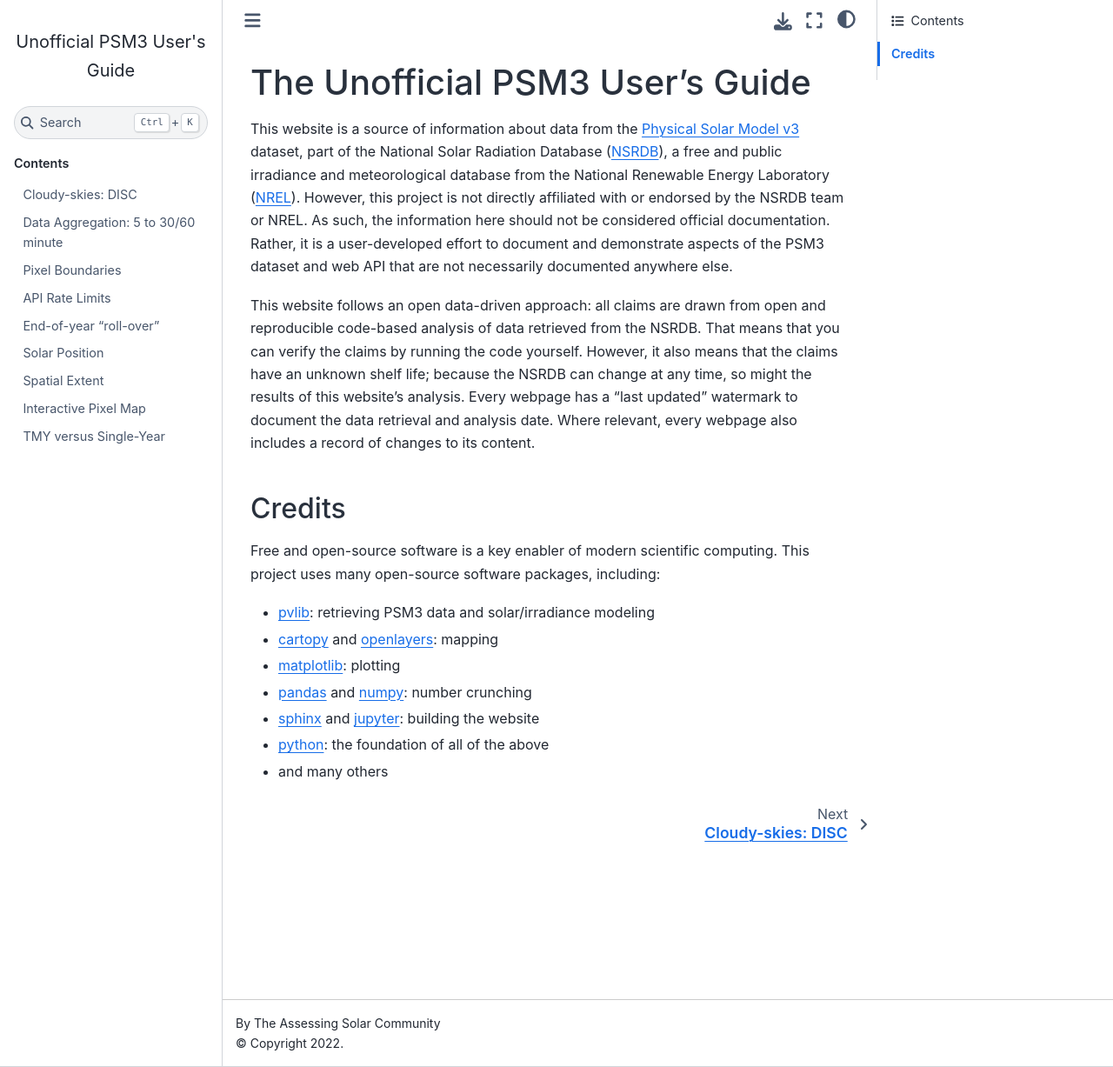
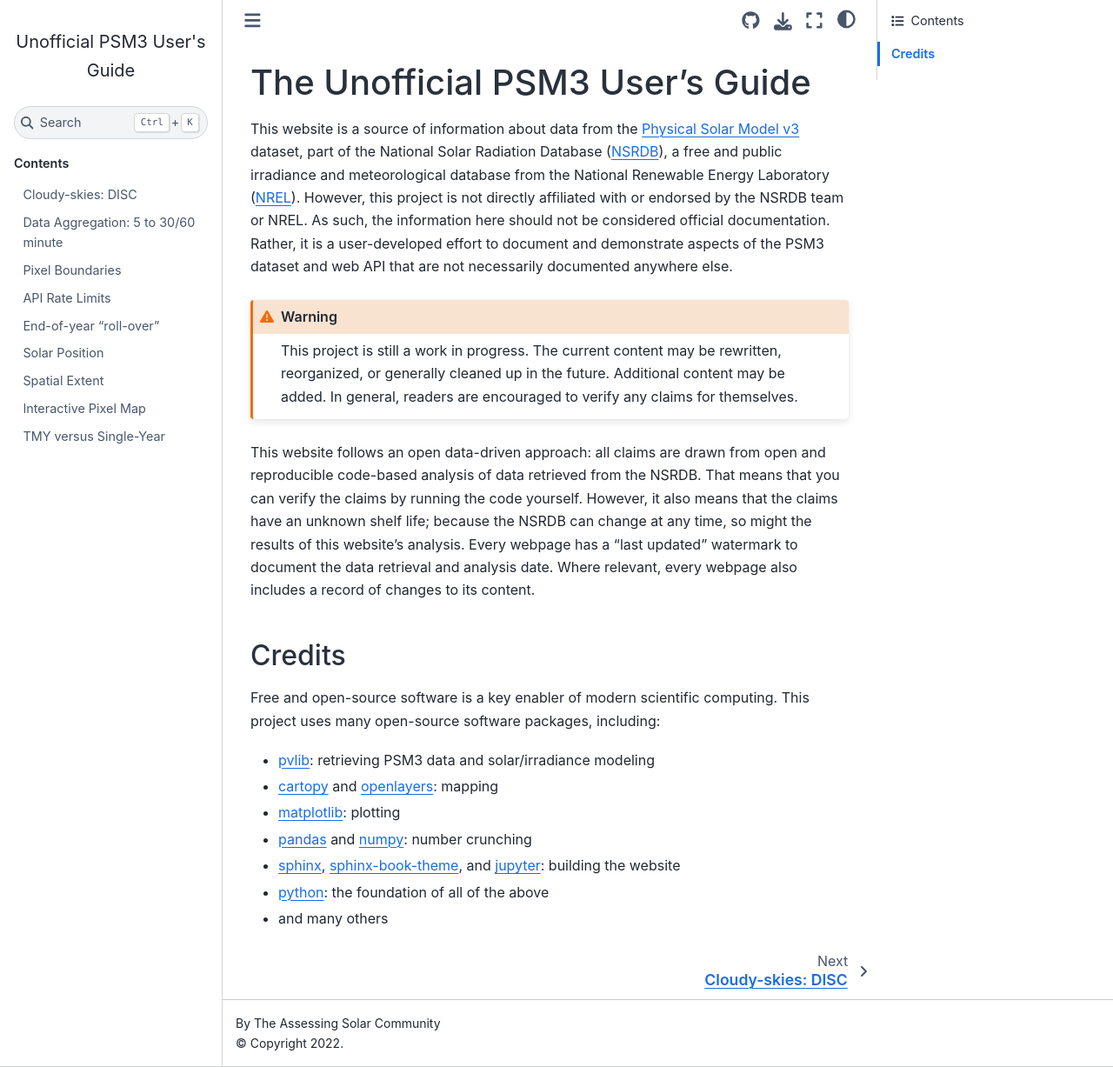
Before and after one commit to AssessingSolar/unofficial-psm3-userguide, a Sphinx documentation site: the page built from source/index.rst, in a window 1280 px wide and 1227 px high. Shown: the whole window at 87% size. Built offline with Sphinx 7.4.7 and the Sphinx Book theme 1.1.4, drawn with Linux system fonts in a browser that asks for light colours; pages that are not in the unit, such as notebooks, are missing from menus.

Commit message:
Add "work in progress" warning (#8)
* add warning to homepage

* include sphinx-book-theme in credits

* add github button to header

* oops

```diff
--- a/source/conf.py
+++ b/source/conf.py
@@ -27,3 +27,8 @@
 html_theme = 'sphinx_book_theme'
 html_static_path = ['_static']
 html_title = "Unofficial PSM3 User's Guide"
+
+html_theme_options = {
+    "repository_url": "https://github.com/AssessingSolar/unofficial-psm3-userguide",
+    "use_repository_button": True,
+}
--- a/source/index.rst
+++ b/source/index.rst
@@ -10,6 +10,12 @@
 or NREL.  As such, the information here should not be considered official documentation.
 Rather, it is a user-developed effort to document and demonstrate aspects of
 the PSM3 dataset and web API that are not necessarily documented anywhere else.
+
+.. warning::
+    This project is still a work in progress.  The current content may be
+    rewritten, reorganized, or generally cleaned up in the future.  Additional
+    content may be added.  In general, readers are encouraged to
+    verify any claims for themselves.
 
 This website follows an open data-driven approach: all claims are drawn
 from open and reproducible code-based analysis of data retrieved from the NSRDB.
@@ -29,7 +35,8 @@
 - `cartopy <https://scitools.org.uk/cartopy/docs/latest/>`_ and `openlayers <https://openlayers.org/>`_: mapping
 - `matplotlib <https://matplotlib.org/>`_: plotting
 - `pandas <https://pandas.pydata.org/docs>`_ and `numpy <https://numpy.org/doc/stable/>`_: number crunching
-- `sphinx <https://www.sphinx-doc.org>`_ and `jupyter <https://jupyter.org/>`_: building the website
+- `sphinx <https://www.sphinx-doc.org>`_, `sphinx-book-theme <https://sphinx-book-theme.readthedocs.io>`_,
+  and `jupyter <https://jupyter.org/>`_: building the website
 - `python <https://www.python.org>`_: the foundation of all of the above
 - and many others
 
```
